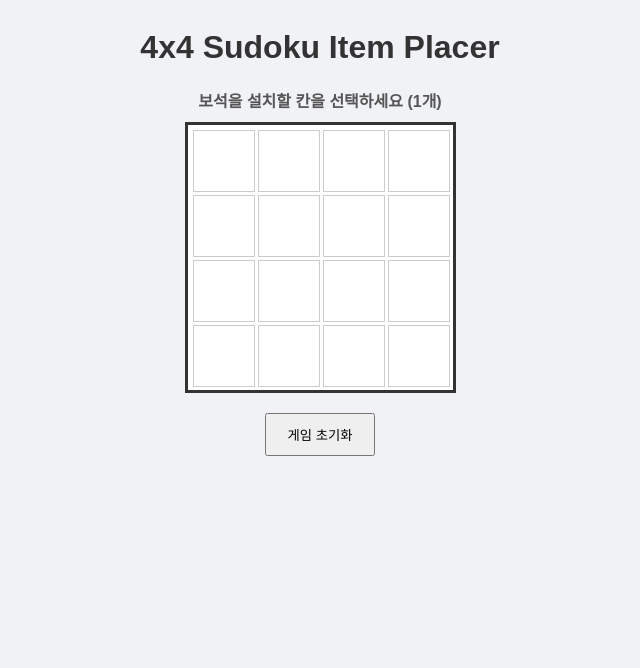
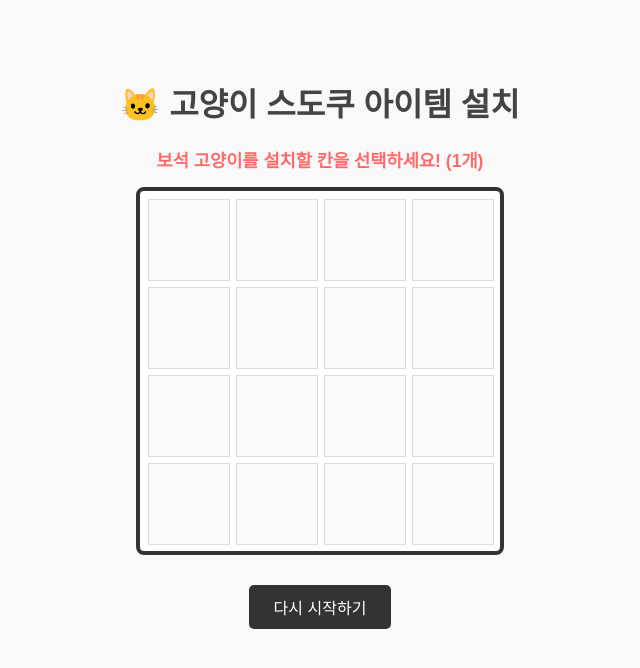
Before and after one commit to dingaengyang-create/GAME, a plain HTML site: page index.html in a window 1280 px wide. Shown: the whole page, without its empty margins (320-960 px from the left). Drawn offline with Linux system fonts and the light colour scheme.

Commit message:
Update index.html

```diff
--- a/index.html
+++ b/index.html
@@ -2,56 +2,79 @@
 <html lang="ko">
 <head>
     <meta charset="UTF-8">
-    <title>4x4 스도쿠 아이템 설치 게임</title>
+    <title>4x4 고양이 스도쿠</title>
     <style>
-        body { font-family: 'Arial', sans-serif; display: flex; flex-direction: column; align-items: center; background-color: #f0f2f5; }
-        h1 { color: #333; }
-        #status { margin-bottom: 10px; font-weight: bold; color: #555; }
+        body { font-family: 'Arial', sans-serif; display: flex; flex-direction: column; align-items: center; background-color: #f9f9f9; padding-top: 50px; }
+        h1 { color: #444; }
+        #status { margin-bottom: 15px; font-size: 1.1em; font-weight: bold; color: #ff6b6b; }
 
         /* 4x4 그리드 스타일 */
         .grid {
             display: grid;
-            grid-template-columns: repeat(4, 60px);
-            grid-template-rows: repeat(4, 60px);
-            gap: 5px;
-            border: 3px solid #333;
-            padding: 5px;
+            grid-template-columns: repeat(4, 80px);
+            grid-template-rows: repeat(4, 80px);
+            gap: 8px;
+            border: 4px solid #333;
+            padding: 8px;
             background-color: #fff;
+            border-radius: 8px;
         }
 
         .cell {
-            width: 60px;
-            height: 60px;
-            border: 1px solid #ccc;
+            width: 80px;
+            height: 80px;
+            border: 1px solid #ddd;
             display: flex;
             align-items: center;
             justify-content: center;
-            font-size: 24px;
             cursor: pointer;
-            transition: background 0.3s;
+            overflow: hidden; /* 이미지가 넘치지 않게 */
+            background-color: #fafafa;
         }
 
-        .cell:hover { background-color: #e9e9e9; }
-        .jewel { background-color: #d4f8ff; }
-        .bomb { background-color: #ffd4d4; }
+        .cell:hover { background-color: #eee; }
+
+        /* 이미지 스타일 */
+        .cell img {
+            width: 90%;
+            height: 90%;
+            object-fit: contain;
+        }
+
+        .jewel-bg { background-color: #e3f2fd; }
+        .bomb-bg { background-color: #ffebee; }
+
+        button {
+            margin-top: 30px;
+            padding: 10px 25px;
+            font-size: 16px;
+            cursor: pointer;
+            border: none;
+            background-color: #333;
+            color: white;
+            border-radius: 5px;
+        }
+        button:hover { background-color: #555; }
     </style>
 </head>
 <body>
 
-    <h1>4x4 Sudoku Item Placer</h1>
-    <div id="status">보석을 설치할 칸을 선택하세요 (1개)</div>
+    <h1>🐱 고양이 스도쿠 아이템 설치</h1>
+    <div id="status">보석 고양이를 설치할 칸을 선택하세요! (1개)</div>
 
-    <div class="grid" id="grid">
-        </div>
+    <div class="grid" id="grid"></div>
 
-    <button onclick="location.reload()" style="margin-top: 20px; padding: 10px 20px; cursor: pointer;">게임 초기화</button>
+    <button onclick="location.reload()">다시 시작하기</button>
 
     <script>
         const grid = document.getElementById('grid');
         const statusText = document.getElementById('status');
         let clickCount = 0;
 
-        // 4x4 칸 생성
+        // 고양이 이미지 주소 (GitHub Raw 링크로 변환함)
+        const catImgUrl = "https://raw.githubusercontent.com/dingaengyang-create/GAME/main/CATT.png";
+
+        // 4x4 칸 생성 (16개)
         for (let i = 0; i < 16; i++) {
             const cell = document.createElement('div');
             cell.classList.add('cell');
@@ -60,25 +83,29 @@
         }
 
         function handleCellClick(cell) {
-            // 이미 아이템이 설치된 칸은 무시
-            if (cell.textContent !== "") return;
+            // 이미 클릭된 칸은 무시
+            if (cell.innerHTML !== "") return;
+
+            // 이미지 요소 생성
+            const img = document.createElement('img');
+            img.src = catImgUrl;
 
             if (clickCount === 0) {
-                // 1. 보석 설치
-                cell.textContent = "💎";
-                cell.classList.add('jewel');
-                statusText.textContent = "폭탄을 설치할 칸을 선택하세요 (2개 남음)";
+                // 1번째 클릭: 보석 고양이
+                cell.appendChild(img);
+                cell.classList.add('jewel-bg');
+                statusText.textContent = "폭탄 고양이를 설치하세요 (2개 남음)";
                 clickCount++;
             } else if (clickCount === 1 || clickCount === 2) {
-                // 2 & 3. 폭탄 설치
-                cell.textContent = "💣";
-                cell.classList.add('bomb');
+                // 2, 3번째 클릭: 폭탄 고양이
+                cell.appendChild(img);
+                cell.classList.add('bomb-bg');
                 clickCount++;
 
                 if (clickCount === 2) {
-                    statusText.textContent = "폭탄을 설치할 칸을 선택하세요 (1개 남음)";
+                    statusText.textContent = "폭탄 고양이를 설치하세요 (1개 남음)";
                 } else {
-                    statusText.textContent = "설치 완료! 스도쿠 게임을 시작하세요.";
+                    statusText.textContent = "설치 완료! 고양이들이 모두 배치되었습니다.";
                 }
             }
         }
```
